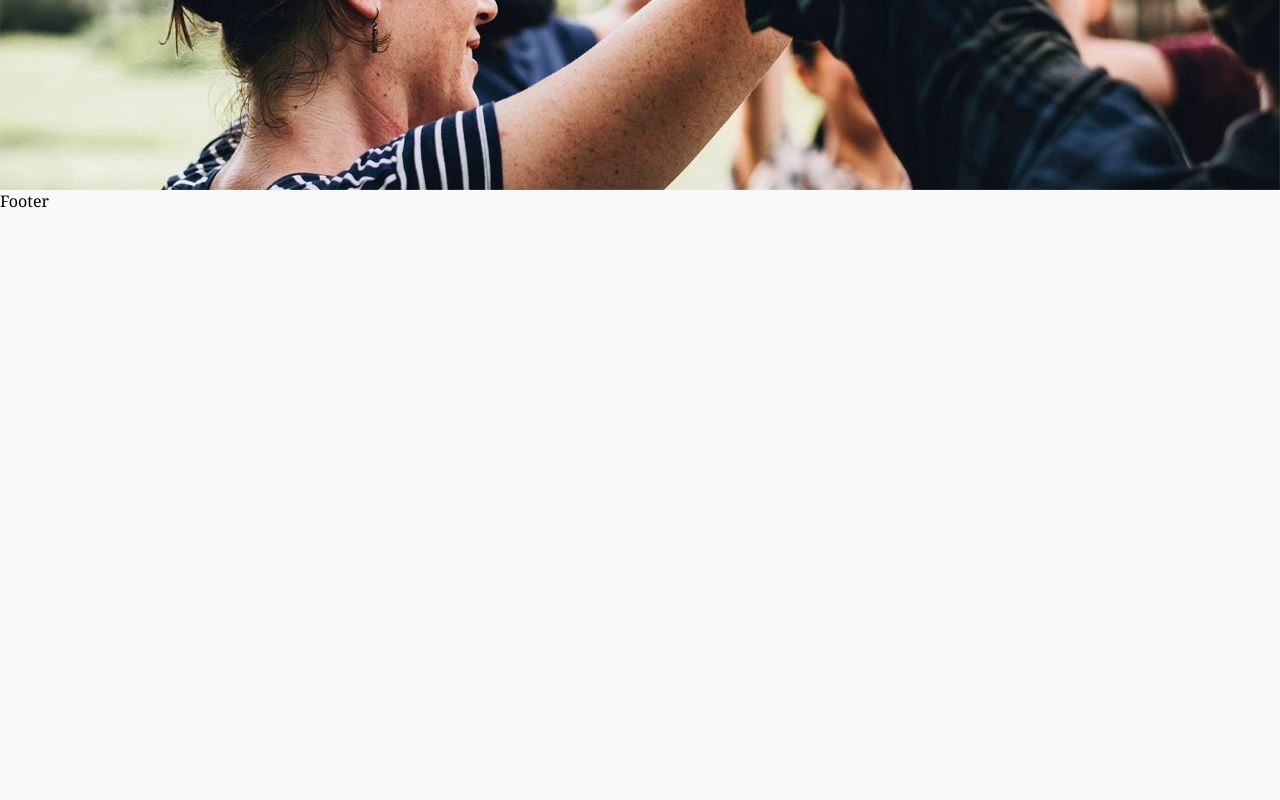
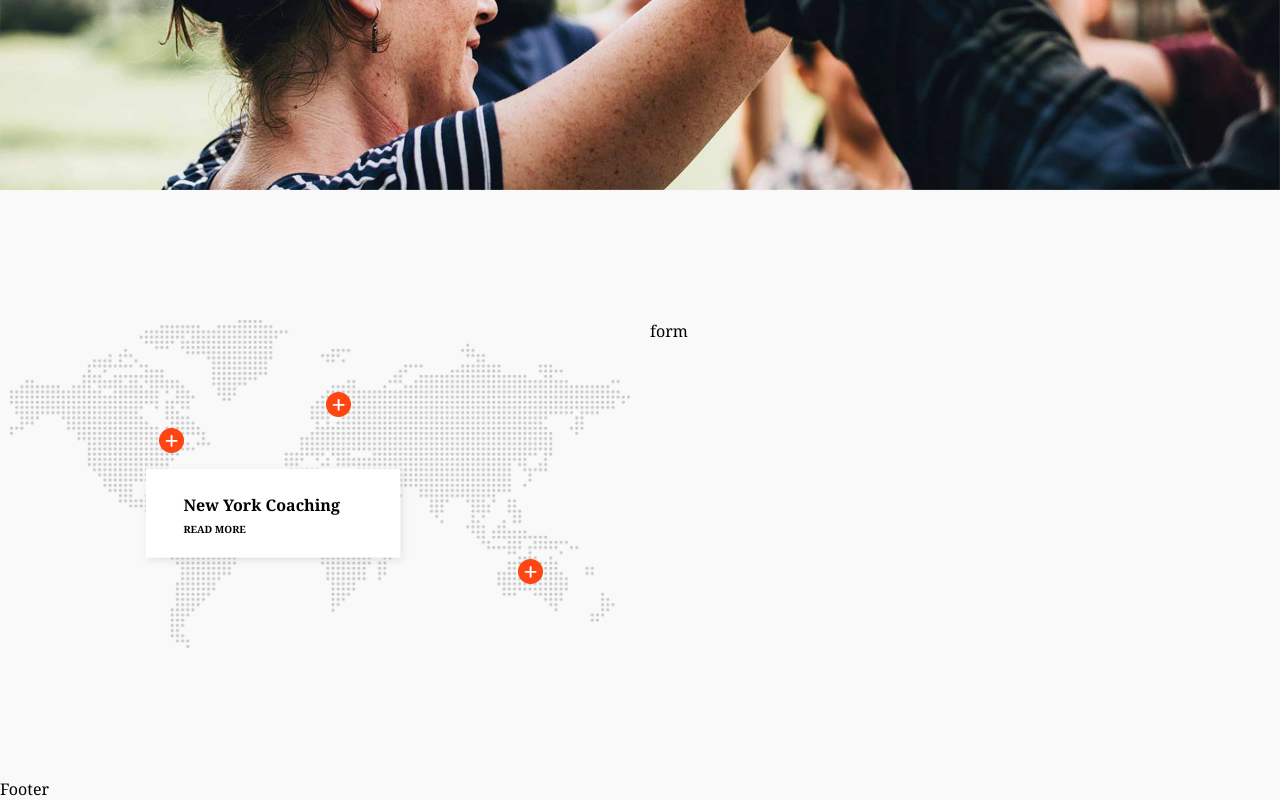
Before and after one commit to AnatoliyZakhryapin/proj-html-vuejs, a Vue app: page / in a window 1280 px wide. Shown: the part 5450-6250 px from the top of the page. Before the commit the page ends 5662 px from the top, so only its background shows below. Built offline with nearby package versions, Linux system fonts and the light colour scheme.

Commit message:
ADD SectionContactUs to PageMain

```diff
--- a/src/components/PageMain.vue
+++ b/src/components/PageMain.vue
@@ -6,6 +6,7 @@ import SectionCreativeLeader from './SectionCreativeLeader.vue';
 import SectionLatestNews from './SectionLatestNews.vue';
 import SectionTestimonials from './SectionTestimonials.vue';
 import SectionVideoPlayer from './SectionVideoPlayer.vue';
+import SectionContactUs from './SectionContactUs.vue';
 
 export default {
     data() {
@@ -20,7 +21,8 @@ export default {
     SectionCreativeLeader,
     SectionLatestNews,
     SectionTestimonials,
-    SectionVideoPlayer
+    SectionVideoPlayer,
+    SectionContactUs
 }
 }
 </script>
@@ -33,6 +35,7 @@ export default {
     <SectionLatestNews/>
     <SectionTestimonials/>
     <SectionVideoPlayer/>
+    <SectionContactUs/>
 </template>
 
 <style scoped>
```
